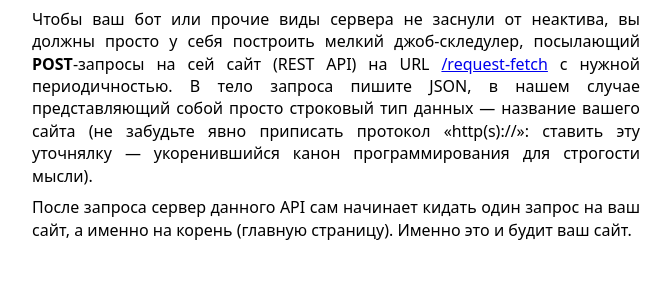
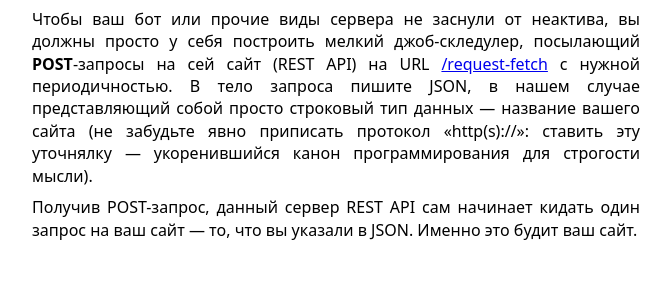
Before and after one commit to iscra-sama/fetch-request-iscroapi, a Flask app: page /request-fetch in a window 1280 px wide. Shown: the part 485-785 px from the top of the page, without its empty margins (304-975 px from the left). Run offline with Flask 3, Linux system fonts and the light colour scheme.

Commit message:
Update explanation of API request behavior

```diff
--- a/templates/index.html
+++ b/templates/index.html
@@ -63,7 +63,7 @@
         <section>
             <h2>Чем поможет этот сайт</h2>
             <p>Чтобы ваш бот или прочие виды сервера не заснули от неактива, вы должны просто у себя построить мелкий джоб-скледулер, посылающий <b>POST</b>-запросы на сей сайт (REST API) на URL <a href="/request-fetch">/request-fetch</a> с нужной периодичностью. В тело запроса пишите JSON, в нашем случае представляющий собой просто строковый тип данных — название вашего сайта (не забудьте явно приписать протокол «http(s)://»: ставить эту уточнялку — укоренившийся канон программирования для строгости мысли).</p>
-            <p>После запроса сервер данного API сам начинает кидать один запрос на ваш сайт, а именно на корень (главную страницу). Именно это и будит ваш сайт.</p>
+            <p>Получив POST-запрос, данный сервер REST API сам начинает кидать один запрос на ваш сайт — то, что вы указали в JSON. Именно это будит ваш сайт.</p>
         </section>
     </article>
 </main>
```
